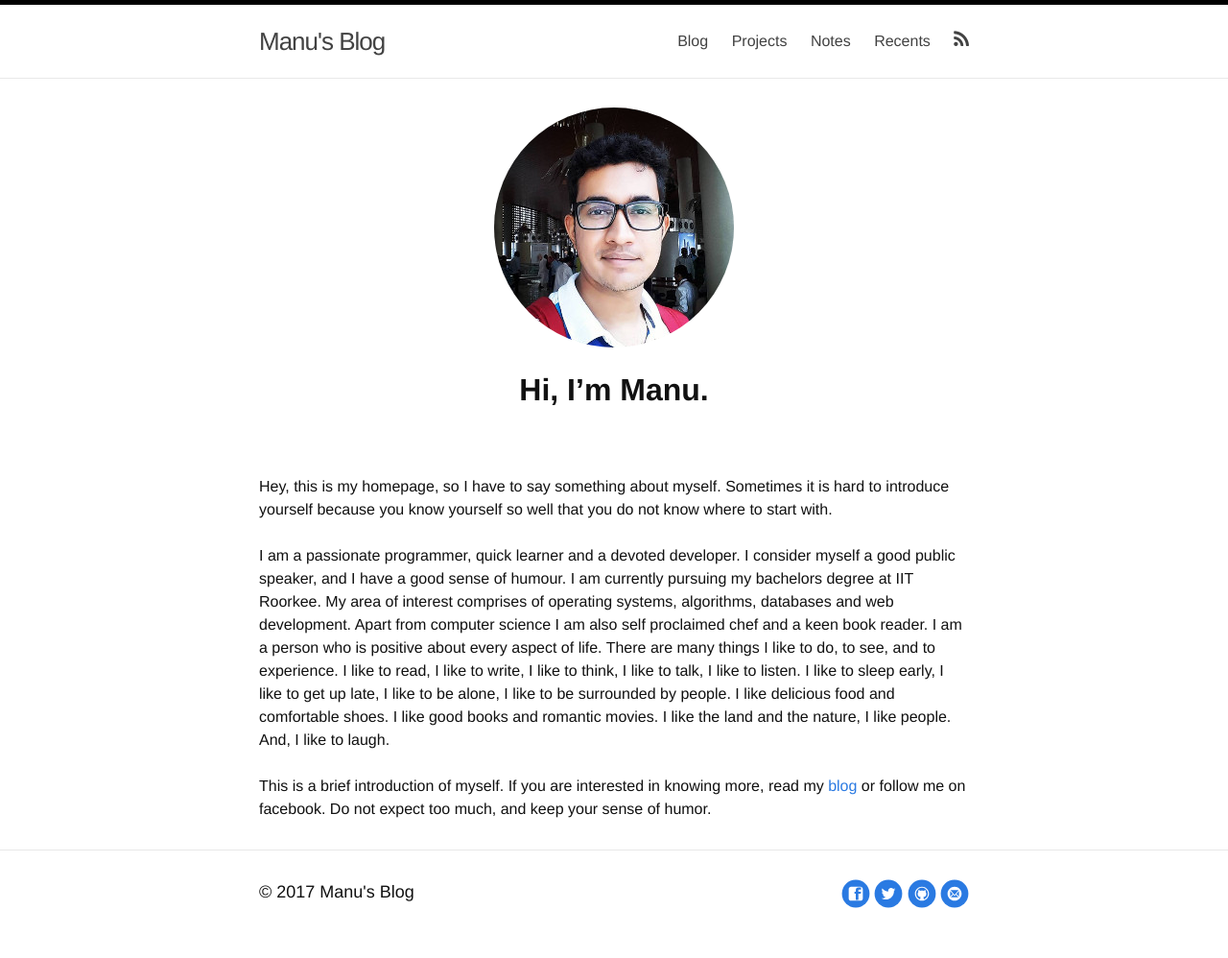
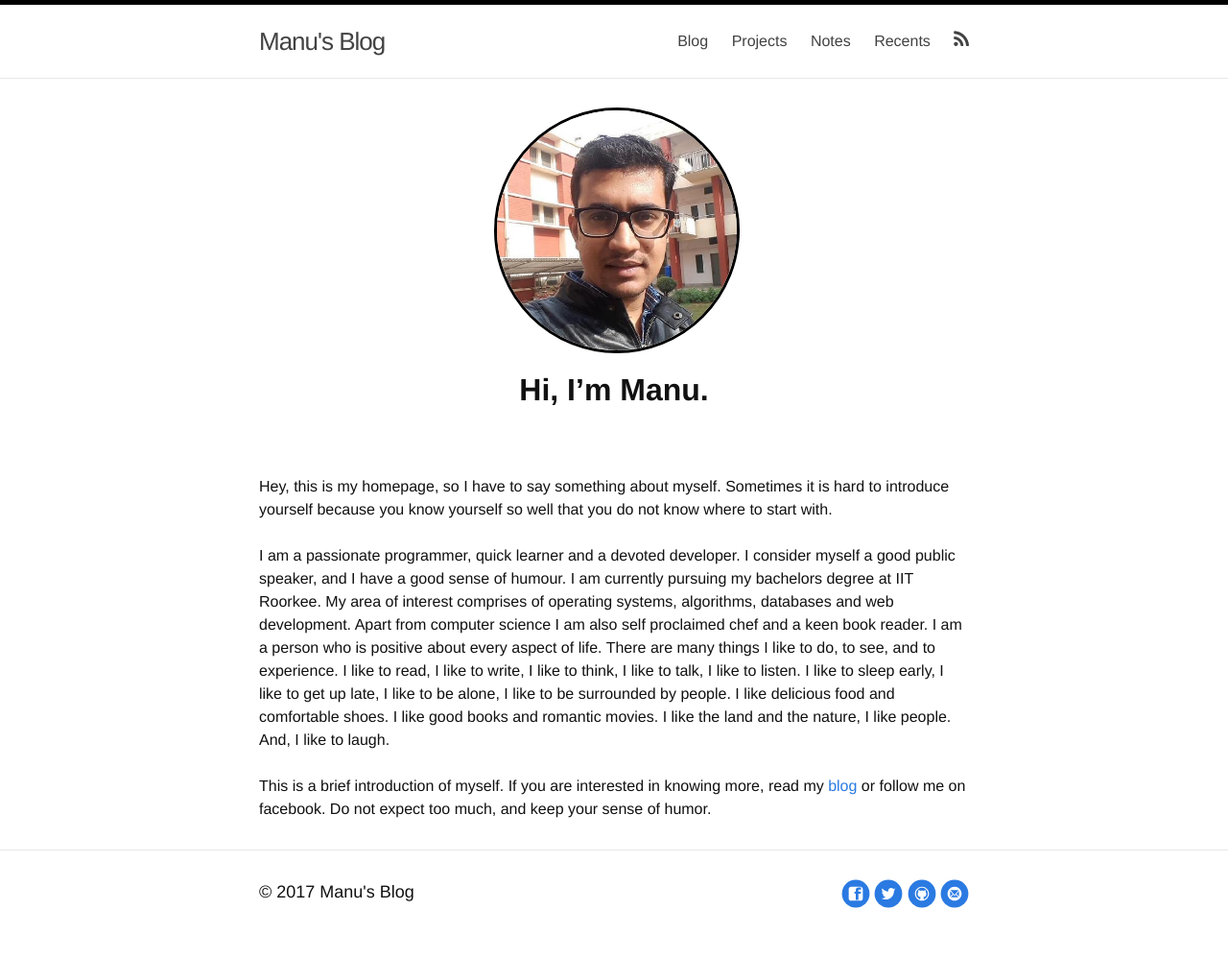
Before and after one commit to manuchandel/manuchandel.github.io, a Jekyll site: the page built from index.html, in a window 1280 px wide. Shown: the whole page at 96% size. Built offline with Jekyll 4.4.1, drawn with Linux system fonts in a browser that asks for light colours; nearby versions of some CDN libraries; comment, search, counter and statistics services are not loaded.

Commit message:
changed display image

```diff
--- a/_sass/_layout.scss
+++ b/_sass/_layout.scss
@@ -256,6 +256,8 @@
 Home Page
 **/
 .img-circle {
+	border-style:solid;
+	border-color: black;
     border-radius: 50%;
     margin-left: auto;
     margin-right: auto
```
Also changed, not shown: assets/img/avatar.jpg.
